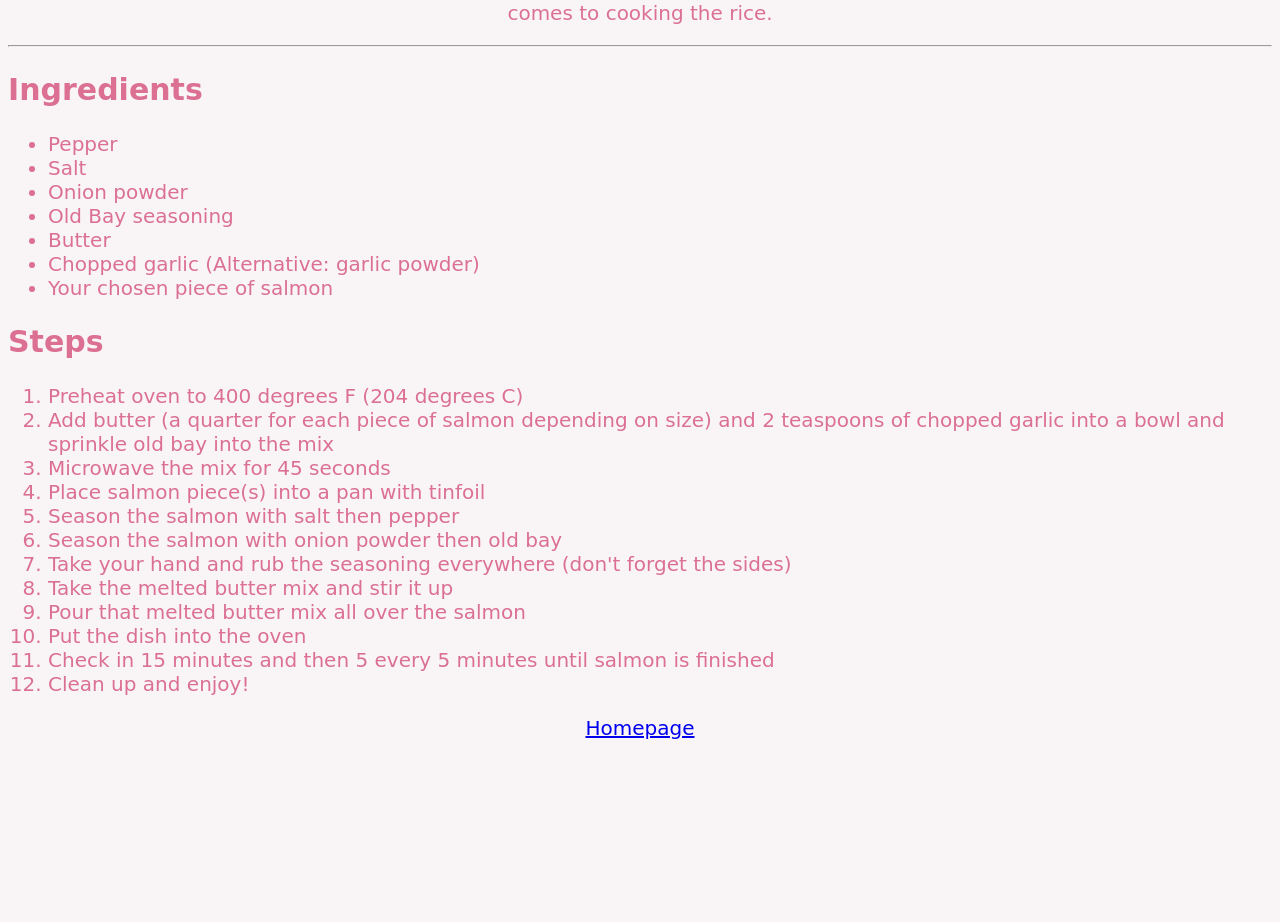
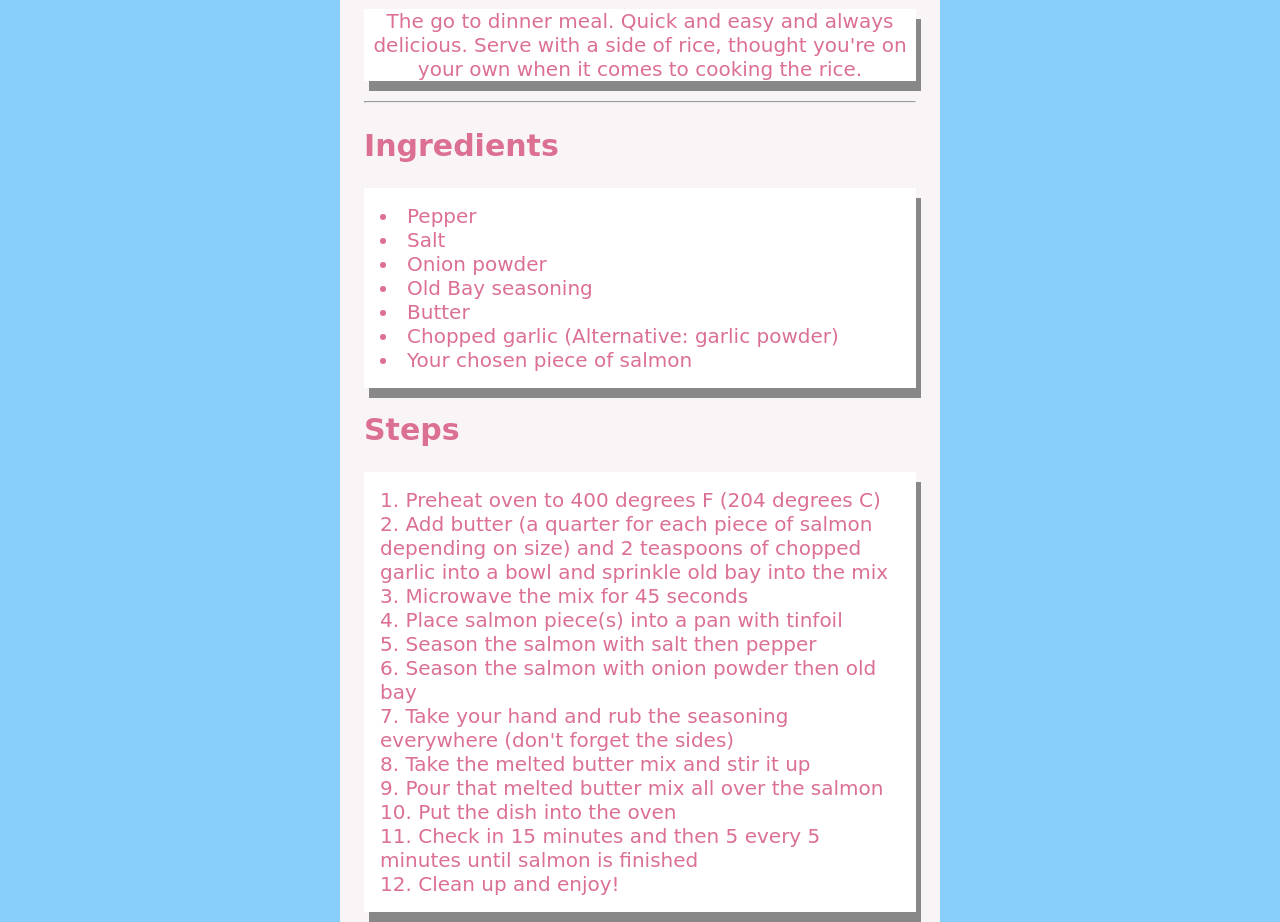
Before and after one commit to TheLastKookie/odin-recipes, a plain HTML site: page recipes/salmon.html in a window 1280 px wide. Shown: the part 538-1460 px from the top of the page. Before the commit the page ends 1286 px from the top, so only its background shows below. Drawn offline with Linux system fonts and the light colour scheme.

Commit message:
Change the layout of the website
Added a card layout to contain all contents on each page. Changed some
background colors and gave a few shadows to make certain pieces pop.
This give the website a more overall consistent look that is still easy
to navigate, but also visually appealing.

```diff
--- a/recipes/salmon.html
+++ b/recipes/salmon.html
@@ -8,6 +8,7 @@
   </head>
 
   <body>
+    <div class="card">
       <h1>Baked Salmon</h1>
       <img
         src="https://lowcarbafrica.com/wp-content/uploads/2022/12/Oven-Baked-Salmon-IG-1-1.jpg"
@@ -15,15 +16,15 @@
       />
 
       <h2>Description</h2>
-    <p>
-      The go to dinner meal. Quick and easy and always delicious. Serve with a side of rice, thought you're on
-      your own when it comes to cooking the rice.
+      <p class="description-text">
+        The go to dinner meal. Quick and easy and always delicious. Serve with a side of rice, thought you're
+        on your own when it comes to cooking the rice.
       </p>
 
       <hr />
 
       <h2 class="align-left">Ingredients</h2>
-    <ul>
+      <ul class="card-list">
         <li>Pepper</li>
         <li>Salt</li>
         <li>Onion powder</li>
@@ -35,7 +36,7 @@
 
       <h2 class="align-left">Steps</h2>
 
-    <ol>
+      <ol class="card-list">
         <li>Preheat oven to 400 degrees F (204 degrees C)</li>
         <li>
           Add butter (a quarter for each piece of salmon depending on size) and 2 teaspoons of chopped garlic
@@ -53,6 +54,7 @@
         <li>Clean up and enjoy!</li>
       </ol>
 
-    <a href="../index.html">Homepage</a>
+      <a class="homepage-button" href="../index.html">Homepage</a>
+    </div>
   </body>
 </html>
--- a/styles/style.css
+++ b/styles/style.css
@@ -1,9 +1,12 @@
+* {
+    box-sizing: border-box;
+}
+
 body {
     font-family: "Lucida Handwriting", cursive;
     text-align: center;
     font-size: 20px;
-    background-color: #F9F5F6;
-    color: palevioletred;
+    background-color: lightskyblue;
 }
 
 h1 {
@@ -14,15 +17,6 @@ h2 {
     font-size: 30px;
 }
 
-.align-left {
-    text-align: left;
-}
-
-#recipes-names {
-    display: inline-block;
-    font-size: 36px;
-}
-
 li {
     text-align: left;
 }
@@ -30,4 +24,48 @@ li {
 img {
     height: auto;
     width: 400px;
+    border-radius: 8px;
+    box-shadow: 5px 10px #888888;
+
 }
+
+li.home-list {
+    margin-bottom: 20px;
+}
+
+.align-left {
+    text-align: left;
+}
+
+.card {
+    width: 600px;
+    background-color: #F9F5F6;
+    color: palevioletred;
+    margin: auto;
+    padding: 24px;
+}
+
+.description-text {
+    background-color: white;
+    box-shadow: 5px 10px #888888;
+}
+
+.card-list {
+    background-color: white;
+    padding: 16px;
+    list-style-position: inside;
+    margin-bottom: 24px;
+    box-shadow: 5px 10px #888888;
+}
+
+.homepage-button {
+    background-color: pink;
+    border-radius: 12px;
+    padding: 8px;
+}
+
+#recipes-names {
+    display: inline-block;
+    font-size: 36px;
+    list-style-type: none;
+}
```
Also changed, not shown: index.html (+8 -4 lines), recipes/crab-cakes.html (+6 -4 lines), recipes/texas-chicken-quesadillas.html (+6 -4 lines). Lines whose indentation alone changed are shown as unchanged.
